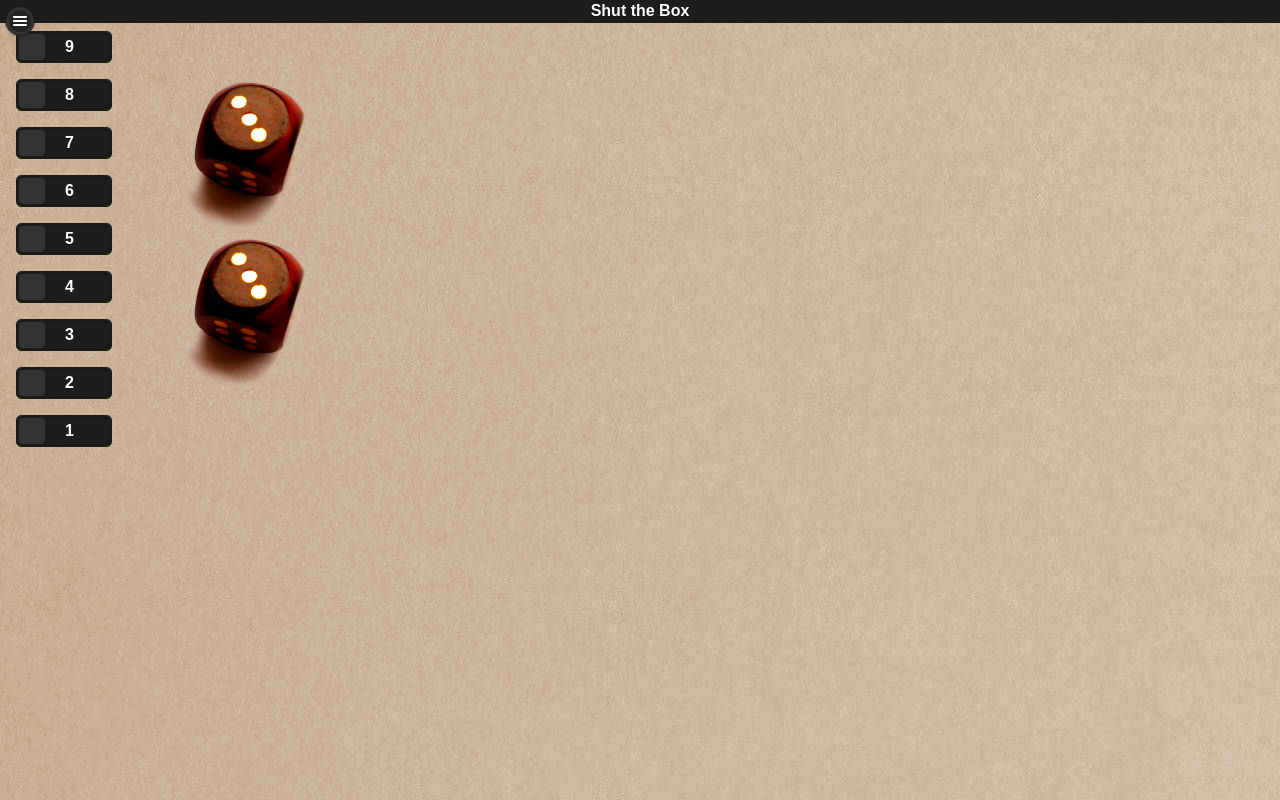
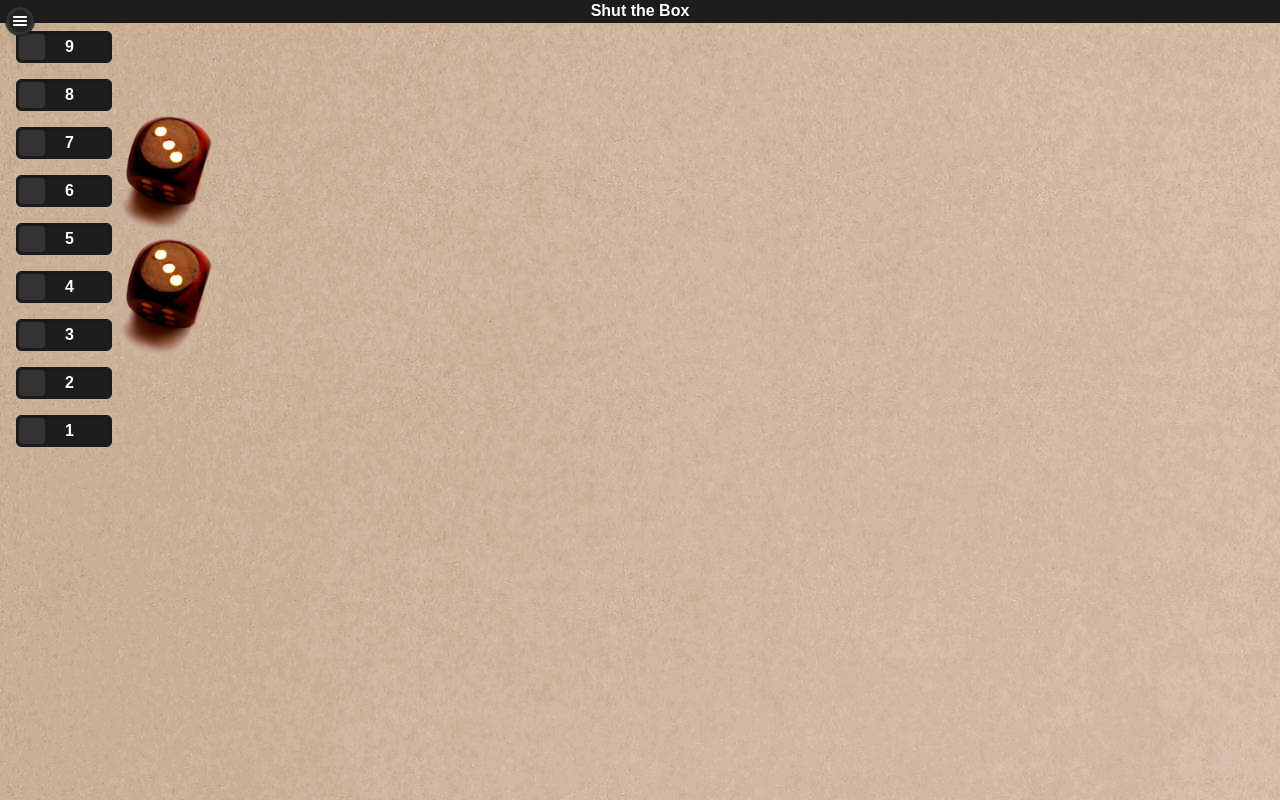
Before and after one commit to OMerkel/Shut-the-Box, a plain HTML site: page html5/src/index.html in a window 1280 px wide. Drawn offline with Linux system fonts and the light colour scheme.

Commit message:
Trying to find a workaround for image handling in iOS.

```diff
--- a/html5/src/index.html
+++ b/html5/src/index.html
@@ -79,8 +79,8 @@
         </select></td>
         <td rowspan='9'>
           <center>
-          <img id='die1' src='img/1w6-3.png' width='50%' /><br/>
-          <img id='die2' src='img/1w6-3.png' width='50%' />
+          <img id='die1' src='img/1w6-3.png' style='visibility: hidden;' /><br/>
+          <img id='die2' src='img/1w6-3.png' style='visibility: hidden;' />
           </center>
         </td>
       </tr>
--- a/html5/src/js/hmi.js
+++ b/html5/src/js/hmi.js
@@ -11,9 +11,14 @@
 var single = $('#single');
 
 function showResult() {
-  die1.css({opacity: 1.0, visibility: 'visible'});
+  var availableWidth = 400 < window.innerWidth ? 400 : window.innerWidth;
+  die1.css({opacity: 1.0,
+    visibility: 'visible',
+    width: availableWidth>>2 });
   if (!single.is(':checked')) {
-    die2.css({opacity: 1.0, visibility: 'visible'});
+    die2.css({opacity: 1.0,
+      visibility: 'visible',
+      width: availableWidth>>2 });
   }
 }
 
@@ -45,6 +50,7 @@
   single.click(toggleDiceAmount);
   die1.click(roll);
   die2.click(roll);
+  showResult();
 }
 
-$( init );
+$(window).load( init() );
```
